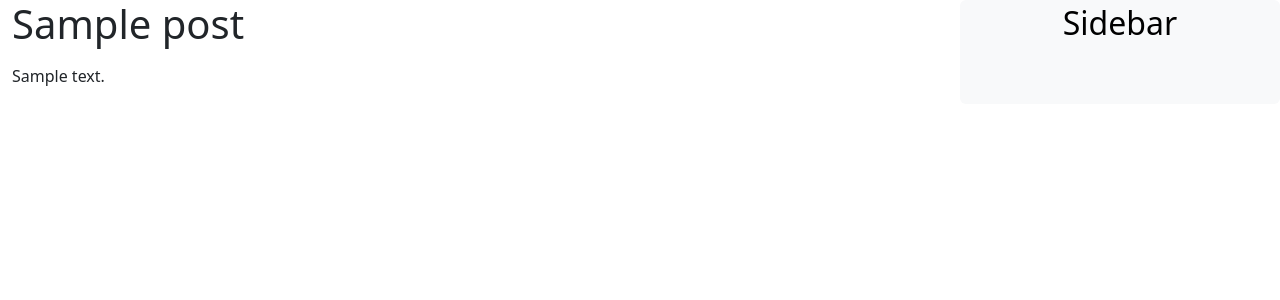
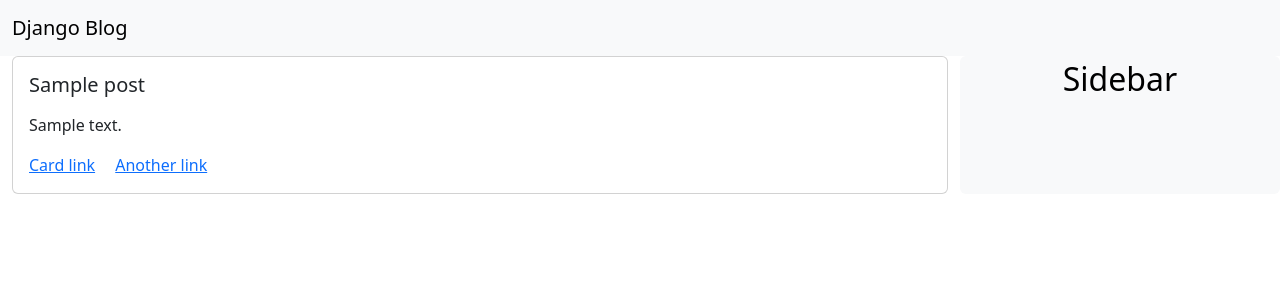
Before and after one commit to jmbae-live/mysite2, a Django app: page /blog/1 in a window 1280 px wide. Shown: the top 300 px of the page. Run offline with Django 4.2, Linux system fonts and the light colour scheme; tables that the repository leaves empty hold one stand-in row (values such as "Sample post").

Commit message:
list.html, detail.html 부트스트랩 템플릿 적용

```diff
--- a/blog/templates/blog/base.html
+++ b/blog/templates/blog/base.html
@@ -10,6 +10,12 @@
           integrity="sha384-9ndCyUaIbzAi2FUVXJi0CjmCapSmO7SnpJef0486qhLnuZ2cdeRhO02iuK6FUUVM" crossorigin="anonymous">
 </head>
 <body>
+<nav class="navbar bg-body-tertiary">
+  <div class="container-fluid">
+    <a class="navbar-brand" href="#">Django Blog</a>
+  </div>
+</nav>
+
 <div class="container-fluid">
     <div class="row">
         <div class="col-9">
--- a/blog/templates/blog/post/detail.html
+++ b/blog/templates/blog/post/detail.html
@@ -1,8 +1,15 @@
 {% extends 'blog/base.html' %}
 
 {% block content %}
-    <h1>{{ post.title }}</h1>
-    <p>
-        {{ post.body|linebreaks }}
-    </p>
+    <div class="card">
+        <div class="card-body">
+            <h5 class="card-title">{{ post.title }}</h5>
+            <p class="card-text">
+                {{ post.body|linebreaks }}
+            </p>
+            <a href="#" class="card-link">Card link</a>
+            <a href="#" class="card-link">Another link</a>
+        </div>
+    </div>
+
 {% endblock content %}
```
Also changed, not shown: blog/templates/blog/post/list.html (+8 -5 lines).
